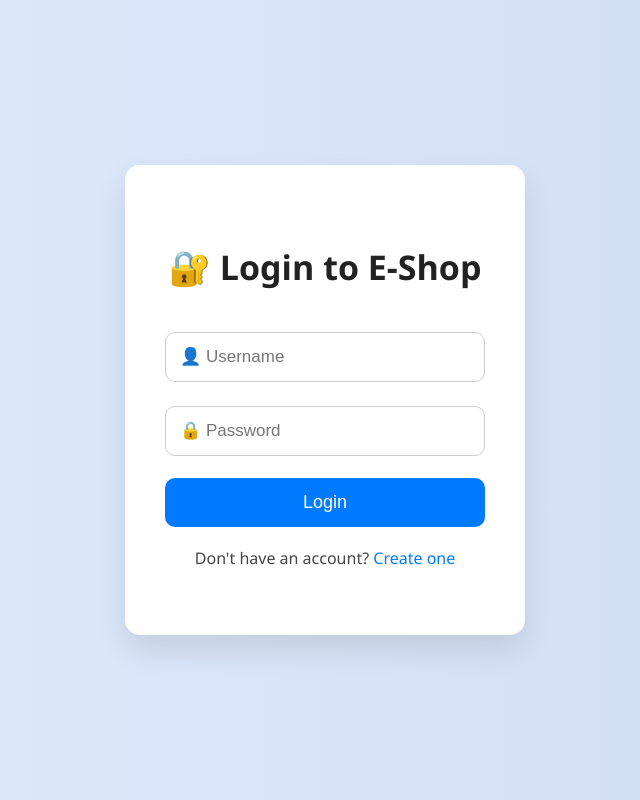
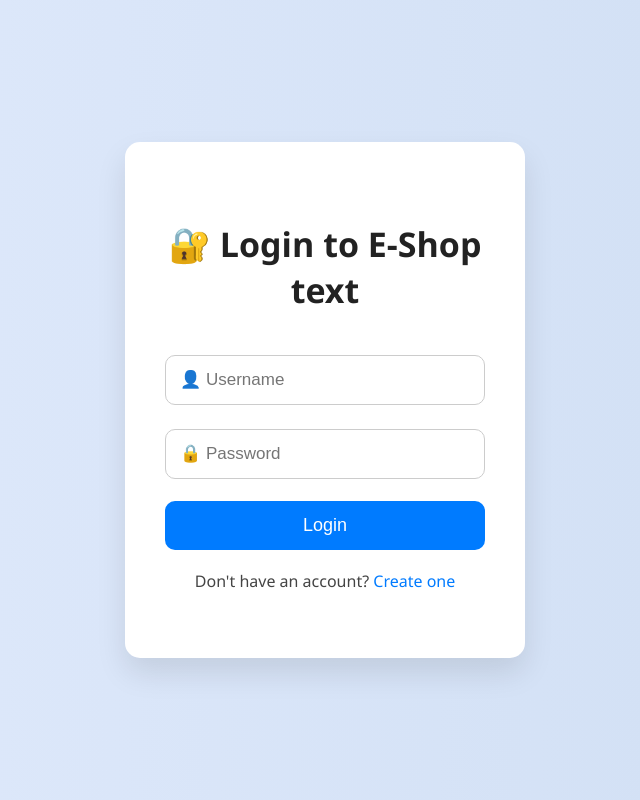
Before and after one commit to varad0077/simple-blog, a website: page auth/login.html in a window 1280 px wide. Shown: the whole page, without its empty margins (315-955 px from the left). Drawn offline with Linux system fonts and the light colour scheme.

Commit message:
Update login.html

```diff
--- a/auth/login.html
+++ b/auth/login.html
@@ -102,7 +102,7 @@
 </head>
 <body>
   <div class="login-box">
-    <h2>🔐 Login to E-Shop</h2>
+    <h2>🔐 Login to E-Shop text</h2>
     <form id="login-form">
       <input type="text" id="username" placeholder="👤 Username" required />
       <input type="password" id="password" placeholder="🔒 Password" required />
```
